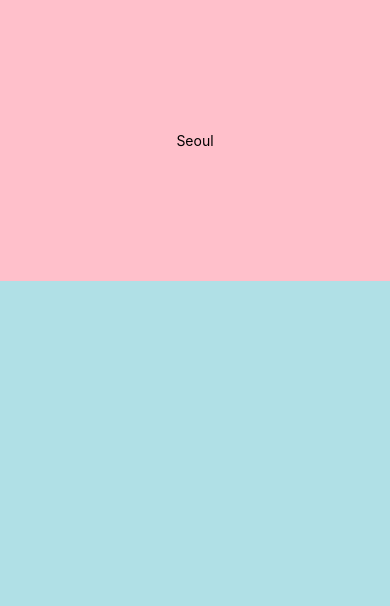
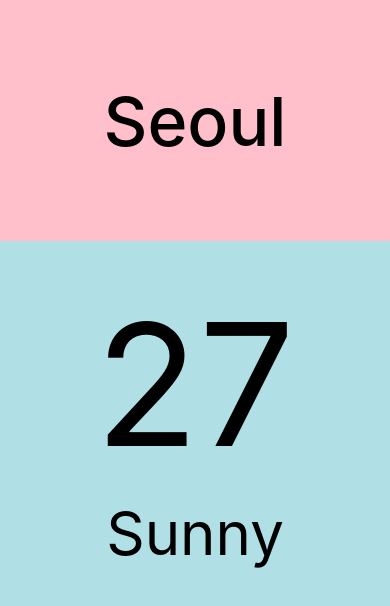
Before and after one commit to sophiecode1105/weather-app, a React Native app: screen / in a window 390 px wide. Shown: the top 606 px of the page. Built offline with nearby package versions, Linux system fonts and the light colour scheme.

Commit message:
style practice

```diff
--- a/App.js
+++ b/App.js
@@ -6,9 +6,14 @@
   return ( //레이아웃만들기 //부모컴포넌트 기준이기에 매우 중요
     <View style={styles.container}>
      <View style={styles.city}>
-     <Text>Seoul</Text>
+     <Text style={styles.cityName}>Seoul</Text>
      </View>
-     <View style={styles.weather}></View>
+     <View style={styles.weather}>
+       <View style={styles.day}>
+       <Text style = {styles.temp}>27</Text>
+       <Text style = {styles.description}>Sunny</Text>
+       </View>
+     </View>
     </View>
   );
 }
@@ -18,13 +23,31 @@
       backgroundColor : 'pink'
     },
     city: {
-      flex: 1,
+      flex: 1.2,
       justifyContent: 'center',
       alignItems: 'center'
     },
+    cityName:{
+      fontSize : 68,
+      fontWeight : '500'
+    },
     weather: {
-      flex:2,
+      flex:3,
+      // backgroundColor : 'powderblue'
+    },
+    day:{
+      flex:1,
+      // justifyContent : 'center',
+      alignItems : 'center',
       backgroundColor : 'powderblue'
+    },
+    temp:{
+      marginTop: 40,
+      fontSize : 170,
+    },
+    description:{
+      marginTop: 10,
+      fontSize :60
     }
   })
 //view = flexbox
```
